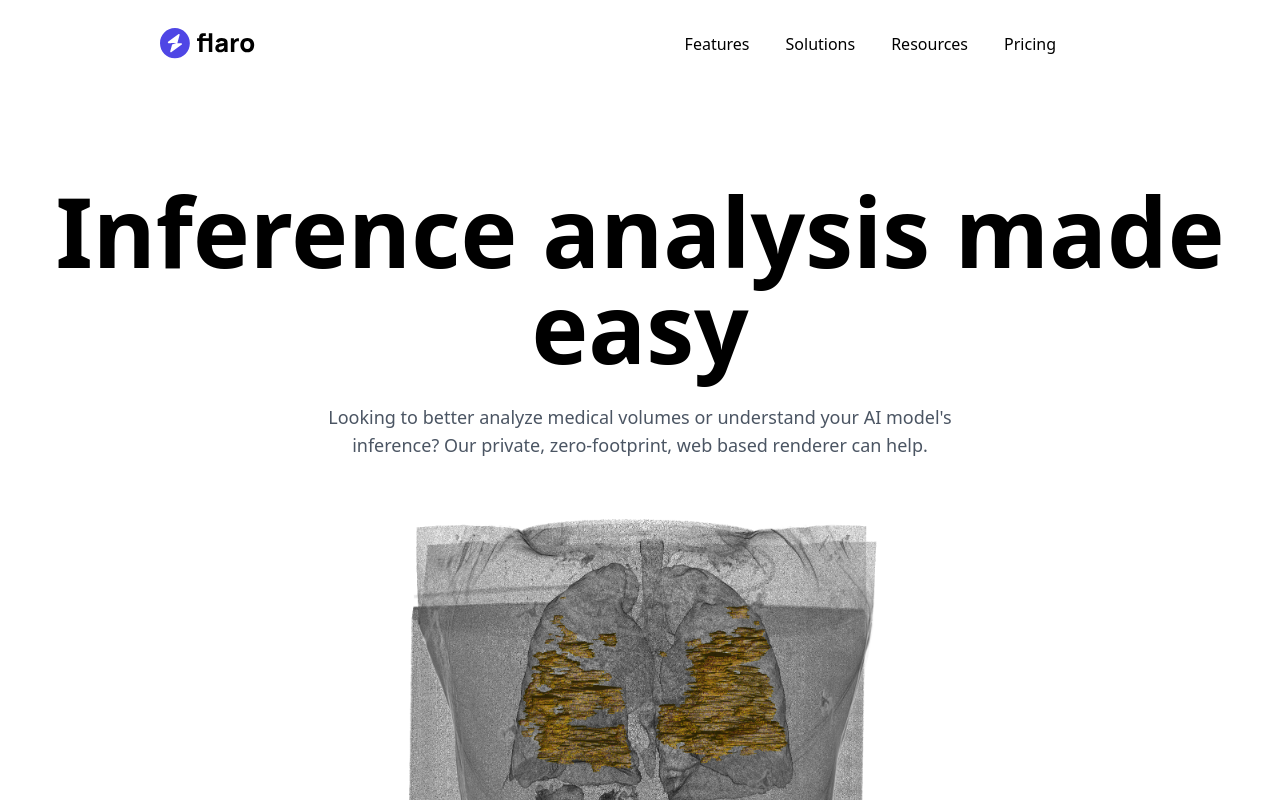
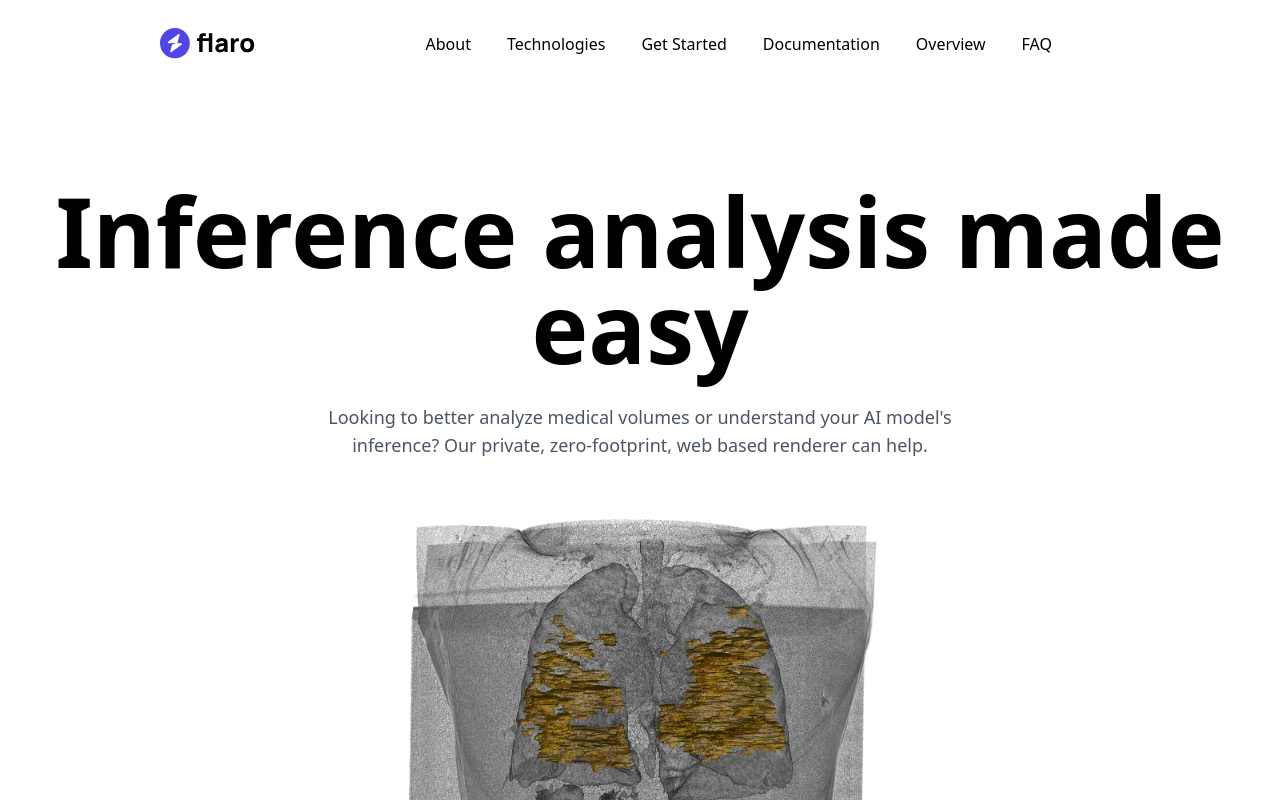
Before and after one commit to Asilbec/vti-landing-page, a Next.js app: page / in a window 1280 px wide. Shown: the top 800 px of the page. Built offline with nearby package versions, Linux system fonts and the light colour scheme.

Commit message:
added id for scrolling

```diff
--- a/src/components/Faq.tsx
+++ b/src/components/Faq.tsx
@@ -1,7 +1,7 @@
 export default function Faq() {
     return (
 
-        <section className="pt-28 pb-32 bg-white overflow-hidden">
+        <section id='faq' className="pt-28 pb-32 bg-white overflow-hidden">
             <div className="container px-4 mx-auto">
                 <p className="mb-5 text-sm text-indigo-600 font-semibold uppercase tracking-px">Common answers to</p>
                 <h2 className="mb-16 text-3xl md:text-5xl xl:text-6xl font-bold font-heading tracking-px-n leading-none">Frequently Asked Questions</h2>
--- a/src/components/Feature.tsx
+++ b/src/components/Feature.tsx
@@ -1,6 +1,6 @@
 export default function Feature() {
     return (
-        <section className="py-36 bg-white overflow-hidden">
+        <section id='documentation' className="py-36 bg-white overflow-hidden">
             <div className="container px-4 mx-auto">
                 <div className="flex flex-wrap xl:items-center -m-8">
                     <div className="w-full md:w-1/2 p-8">
--- a/src/components/FeatureTwo.tsx
+++ b/src/components/FeatureTwo.tsx
@@ -1,6 +1,6 @@
 export default function FeatureTwo() {
     return (
-        <section className="py-32 bg-white overflow-hidden">
+        <section id='get-started' className="py-32 bg-white overflow-hidden">
             <div className="container px-4 mx-auto">
                 <div className="flex flex-wrap items-center -m-8">
                     <div className="w-full md:w-1/2 p-8">
--- a/src/components/LogoCloud.tsx
+++ b/src/components/LogoCloud.tsx
@@ -1,6 +1,6 @@
 export default function LogoCloud() {
     return (
-        <section className="relative pt-28 pb-36 bg-blueGray-100 overflow-hidden">
+        <section id='technologies' className="relative pt-28 pb-36 bg-blueGray-100 overflow-hidden">
             <img className="absolute top-0 left-0" src="flaro-assets/images/logos/gradient3.svg" alt="" />
             <div className="relative z-10 container px-4 mx-auto">
                 <p className="mb-14 text-sm text-gray-600 text-center font-semibold uppercase tracking-px">
--- a/src/components/Nav.tsx
+++ b/src/components/Nav.tsx
@@ -14,18 +14,24 @@ export default function Nav() {
                 <div className="w-auto">
                     <div className="flex flex-wrap items-center">
                         <div className="w-auto hidden lg:block">
-                            <ul className="flex items-center mr-16">
+                            <ul className="flex items-center mr-8">
                                 <li className="mr-9 font-medium hover:text-gray-700">
-                                    <a href="#">Features</a>
+                                    <a href="#about">About</a>
                                 </li>
                                 <li className="mr-9 font-medium hover:text-gray-700">
-                                    <a href="#">Solutions</a>
+                                    <a href="#technologies">Technologies</a>
                                 </li>
                                 <li className="mr-9 font-medium hover:text-gray-700">
-                                    <a href="#">Resources</a>
+                                    <a href="#get-started">Get Started</a>
                                 </li>
-                                <li className="font-medium hover:text-gray-700">
-                                    <a href="#">Pricing</a>
+                                <li className="mr-9 font-medium hover:text-gray-700">
+                                    <a href="#documentation">Documentation</a>
+                                </li>
+                                <li className="mr-9 font-medium hover:text-gray-700">
+                                    <a href="#overview">Overview</a>
+                                </li>
+                                <li className="mr-9 font-medium hover:text-gray-700">
+                                    <a href="#faq">FAQ</a>
                                 </li>
                             </ul>
                         </div>
--- a/src/components/Steps.tsx
+++ b/src/components/Steps.tsx
@@ -1,6 +1,6 @@
 export default function Steps() {
     return (
-        <section className="relative pt-28 pb-24 bg-white overflow-hidden">
+        <section id='overview' className="relative pt-28 pb-24 bg-white overflow-hidden">
             <img className="absolute left-1/2 top-0 transform -translate-x-1/2" src="flaro-assets/images/how-it-works/gradient2.svg" alt="" />
             <div className="relative z-10 container px-4 mx-auto">
                 <p className="mb-6 text-sm text-indigo-600 text-center font-semibold uppercase tracking-px">How this works</p>
--- a/src/components/hero.tsx
+++ b/src/components/hero.tsx
@@ -3,7 +3,7 @@
 
 export function Hero() {
     return (
-        <section className="pt-24 pb-28 bg-white overflow-hidden">
+        <section id='about' className="pt-24 pb-28 bg-white overflow-hidden">
             <div className="container px-4 mx-auto">
                 <h2 className="mb-7 text-6xl md:text-8xl xl:text-10xl font-bold font-heading text-center tracking-px-n leading-none">
                     Inference analysis made easy
```
